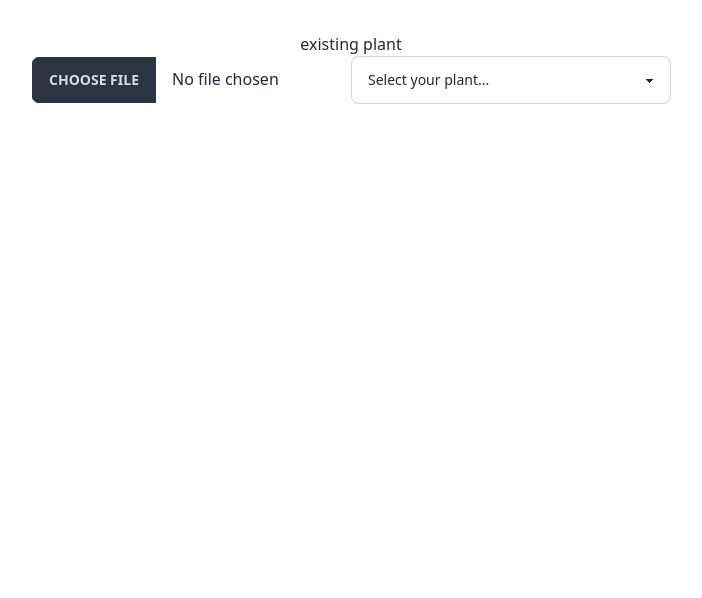
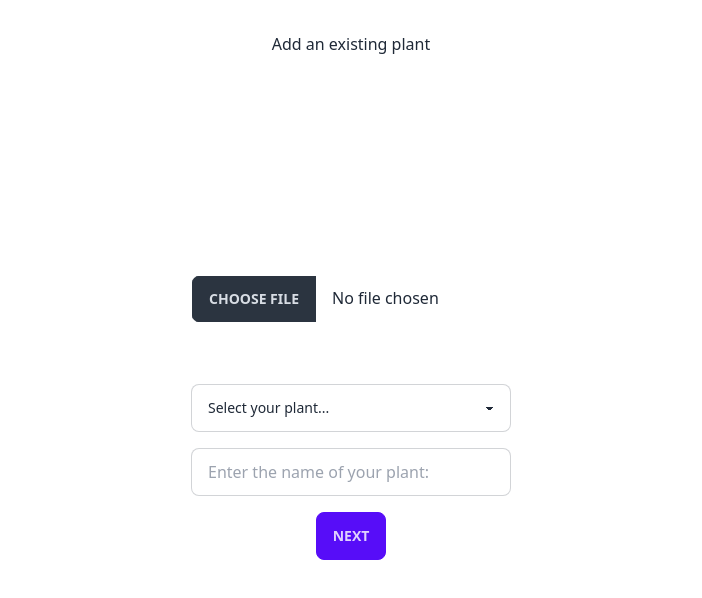
Before and after one commit to SYNCS2023/LeafyLink, a React (Vite) app: page /existing in a window 1280 px wide. Shown: the top 598 px of the page, without its empty margins (289-991 px from the left). Built offline with nearby package versions, Linux system fonts and the light colour scheme; no server answers.

Commit message:
finish draft existingplant page

```diff
--- a/src/pages/ExistingPlant.jsx
+++ b/src/pages/ExistingPlant.jsx
@@ -1,18 +1,33 @@
+import Webcam from "react-webcam";
+
 
 const ExistingPlant = () => {
   return (
     <div>
-      <p>existing plant</p>
-      <input type="file" className="file-input w-full max-w-xs" accept="image/*" capture="environment"/>
-      <select className='select select-bordered w-full max-w-xs'>
-        <option disabled selected>
-          Select your plant...
-        </option>
-        <option>Plant a</option>
-        <option>Plant b</option>
-        <option>Plant c</option>
-        <option>Plant d</option>
-      </select>
+      <div>
+        <p>Add an existing plant</p>
+      </div>
+      <div className="p-2 flex min-h-[40vh] items-center flex-col place-content-center">
+        <div className="p-2"><Webcam /></div>
+        <div>
+          <input type="file" className="file-input w-full max-w-xs align-middle" accept="image/*" capture="environment"/>
+        </div>
+      </div>
+      <div className="p-2">
+        <select className='select select-bordered w-full max-w-xs' defaultValue={"Select your plant..."}>
+          <option disabled>Select your plant...</option>
+          <option>Plant a</option>
+          <option>Plant b</option>
+          <option>Plant c</option>
+          <option>Plant d</option>
+        </select>
+      </div>
+      <div className="p-2">
+        <input type="text" placeholder="Enter the name of your plant:" className="input input-bordered w-full max-w-xs" />
+      </div>
+      <div className="p-2">
+        <button className="btn btn-primary">Next</button>
+      </div>
     </div>
   );
 };
```
